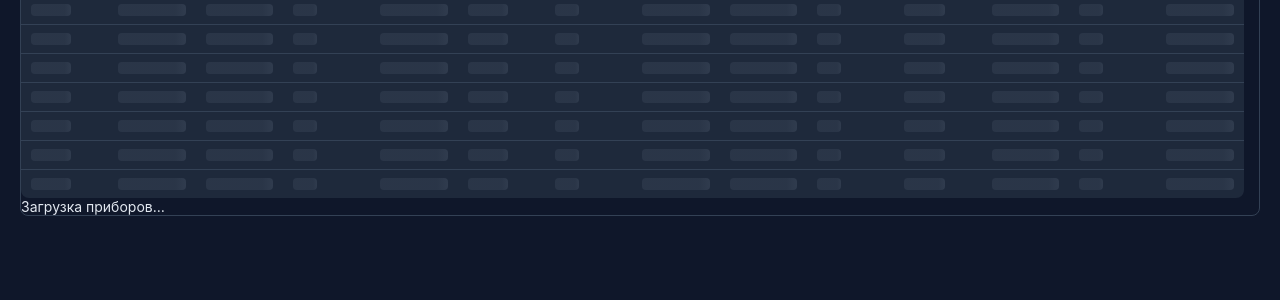
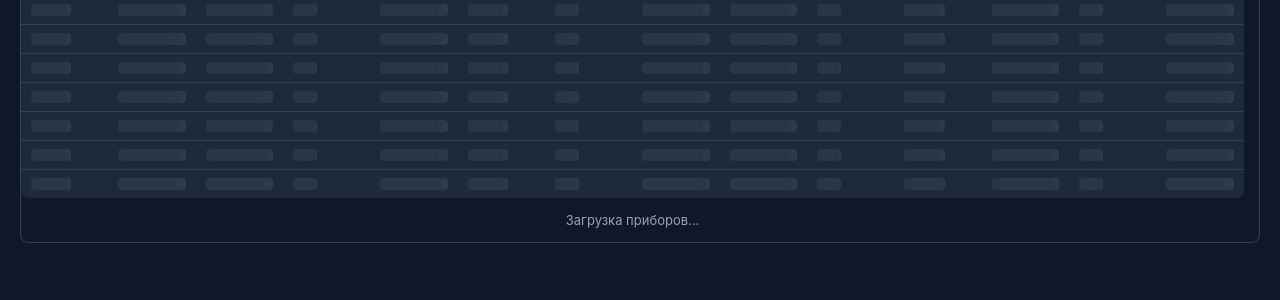
Before and after one commit to SarinViktor8755/kipDB, a web app: page / in a window 1280 px wide. Shown: the part 316-616 px from the top of the page. Run offline with its HTML, style and script files only (its server is not run), Linux system fonts and the light colour scheme; data that the repository does not hold is empty.

Commit message:
Style device pagination indicator

```diff
--- a/src/main/resources/public/style.css
+++ b/src/main/resources/public/style.css
@@ -1039,3 +1039,5 @@ body.read-only #copyDeviceBtn { display: none !important; }
 
 /* Круглые счётчики приборов на вкладках */
 .tabs .tab-count-badge{display:inline-flex;align-items:center;justify-content:center;min-width:19px;height:19px;padding:0 5px;margin-left:5px;border-radius:50%;background:#dc2626;color:#fff;font-size:11px;line-height:19px;font-weight:700;font-variant-numeric:tabular-nums}.tabs .tab-count-badge[hidden]{display:none!important}
+
+.device-page-sentinel{padding:14px;text-align:center;color:var(--text-dim);font-size:13px;min-height:20px}
```
